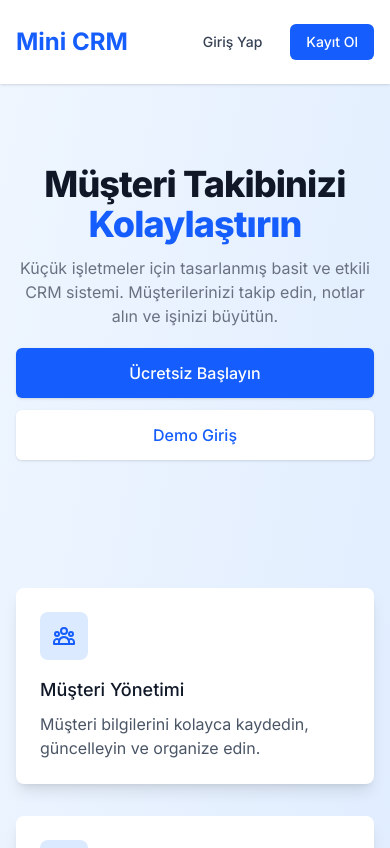
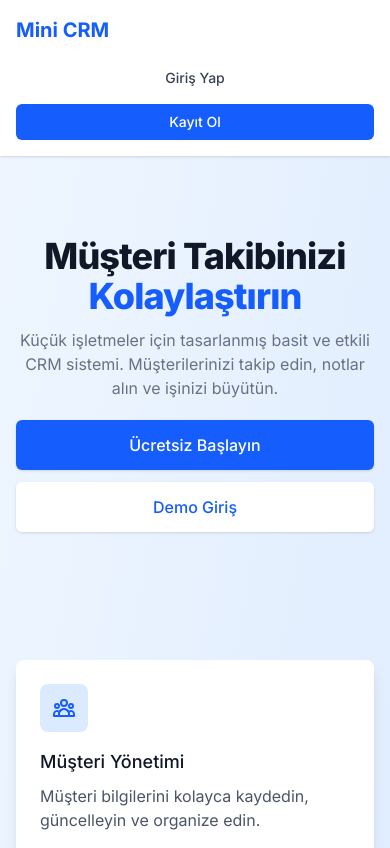
Before and after one commit to elfctn/mini-crm, a Next.js app: page / in a window 390 px wide. Shown: the top 848 px of the page. Built offline with nearby package versions, Linux system fonts and the light colour scheme.

Commit message:
mobil responsive iyileştirmeleri eklendi, header ve butonlar mobil cihazlarda daha kullanıcı dostu hale getirildi

```diff
--- a/src/app/customers/[id]/page.tsx
+++ b/src/app/customers/[id]/page.tsx
@@ -294,18 +294,18 @@ export default function EditCustomerPage({ params }: { params: { id: string } })
         {/* Header */}
         <header className="bg-white shadow">
           <div className="max-w-7xl mx-auto px-4 sm:px-6 lg:px-8">
-            <div className="flex justify-between items-center py-6">
+            <div className="flex flex-col sm:flex-row justify-between items-start sm:items-center py-4 sm:py-6 space-y-4 sm:space-y-0">
               <div className="flex items-center">
                 <Link href="/customers" className="text-gray-500 hover:text-gray-700 mr-4">
                   <svg className="w-6 h-6" fill="none" stroke="currentColor" viewBox="0 0 24 24">
                     <path strokeLinecap="round" strokeLinejoin="round" strokeWidth={2} d="M15 19l-7-7 7-7" />
                   </svg>
                 </Link>
-                <h1 className="text-2xl font-bold text-gray-900">Müşteri Düzenle</h1>
+                <h1 className="text-xl sm:text-2xl font-bold text-gray-900">Müşteri Düzenle</h1>
               </div>
               <button
                 onClick={handleDeleteCustomer}
-                className="bg-red-600 hover:bg-red-700 text-white px-4 py-2 rounded-md text-sm font-medium transition-colors"
+                className="bg-red-600 hover:bg-red-700 text-white px-4 py-2 rounded-md text-sm font-medium transition-colors self-end sm:self-auto"
               >
                 Müşteriyi Sil
               </button>
@@ -315,7 +315,7 @@ export default function EditCustomerPage({ params }: { params: { id: string } })
 
         <main className="max-w-4xl mx-auto py-6 sm:px-6 lg:px-8">
           <div className="px-4 py-6 sm:px-0">
-            <div className="grid grid-cols-1 lg:grid-cols-2 gap-6">
+            <div className="grid grid-cols-1 gap-6 lg:grid-cols-2">
               {/* Customer Form */}
               <div className="bg-white shadow rounded-lg p-6">
                 <h2 className="text-lg font-medium text-gray-900 mb-6">Müşteri Bilgileri</h2>
--- a/src/app/customers/new/page.tsx
+++ b/src/app/customers/new/page.tsx
@@ -82,14 +82,14 @@ export default function NewCustomerPage() {
         {/* Header */}
         <header className="bg-white shadow">
           <div className="max-w-7xl mx-auto px-4 sm:px-6 lg:px-8">
-            <div className="flex justify-between items-center py-6">
+            <div className="flex justify-between items-center py-4 sm:py-6">
               <div className="flex items-center">
                 <Link href="/customers" className="text-gray-500 hover:text-gray-700 mr-4">
                   <svg className="w-6 h-6" fill="none" stroke="currentColor" viewBox="0 0 24 24">
                     <path strokeLinecap="round" strokeLinejoin="round" strokeWidth={2} d="M15 19l-7-7 7-7" />
                   </svg>
                 </Link>
-                <h1 className="text-2xl font-bold text-gray-900">Yeni Müşteri</h1>
+                <h1 className="text-xl sm:text-2xl font-bold text-gray-900">Yeni Müşteri</h1>
               </div>
             </div>
           </div>
--- a/src/app/page.tsx
+++ b/src/app/page.tsx
@@ -45,22 +45,22 @@ export default function Home() {
       {/* Header */}
       <header className="bg-white shadow-sm">
         <div className="max-w-7xl mx-auto px-4 sm:px-6 lg:px-8">
-          <div className="flex justify-between items-center py-6">
+          <div className="flex flex-col sm:flex-row justify-between items-start sm:items-center py-4 sm:py-6 space-y-4 sm:space-y-0">
             <div className="flex items-center">
               <div className="flex-shrink-0">
-                <h1 className="text-2xl font-bold text-blue-600">Mini CRM</h1>
+                <h1 className="text-xl sm:text-2xl font-bold text-blue-600">Mini CRM</h1>
               </div>
             </div>
-            <div className="flex space-x-4">
+            <div className="flex flex-col sm:flex-row space-y-2 sm:space-y-0 sm:space-x-4 w-full sm:w-auto">
               <Link
                 href="/login"
-                className="text-gray-700 hover:text-blue-600 px-3 py-2 rounded-md text-sm font-medium transition-colors"
+                className="text-gray-700 hover:text-blue-600 px-3 py-2 rounded-md text-sm font-medium transition-colors text-center"
               >
                 Giriş Yap
               </Link>
               <Link
                 href="/register"
-                className="bg-blue-600 hover:bg-blue-700 text-white px-4 py-2 rounded-md text-sm font-medium transition-colors"
+                className="bg-blue-600 hover:bg-blue-700 text-white px-4 py-2 rounded-md text-sm font-medium transition-colors text-center"
               >
                 Kayıt Ol
               </Link>
```
